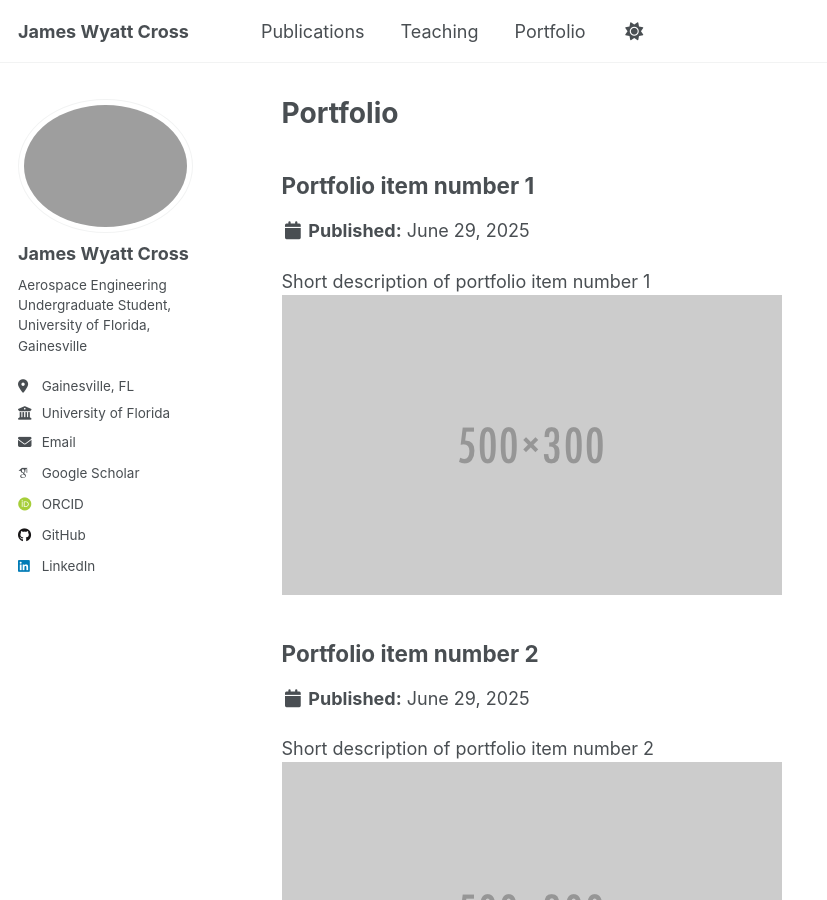
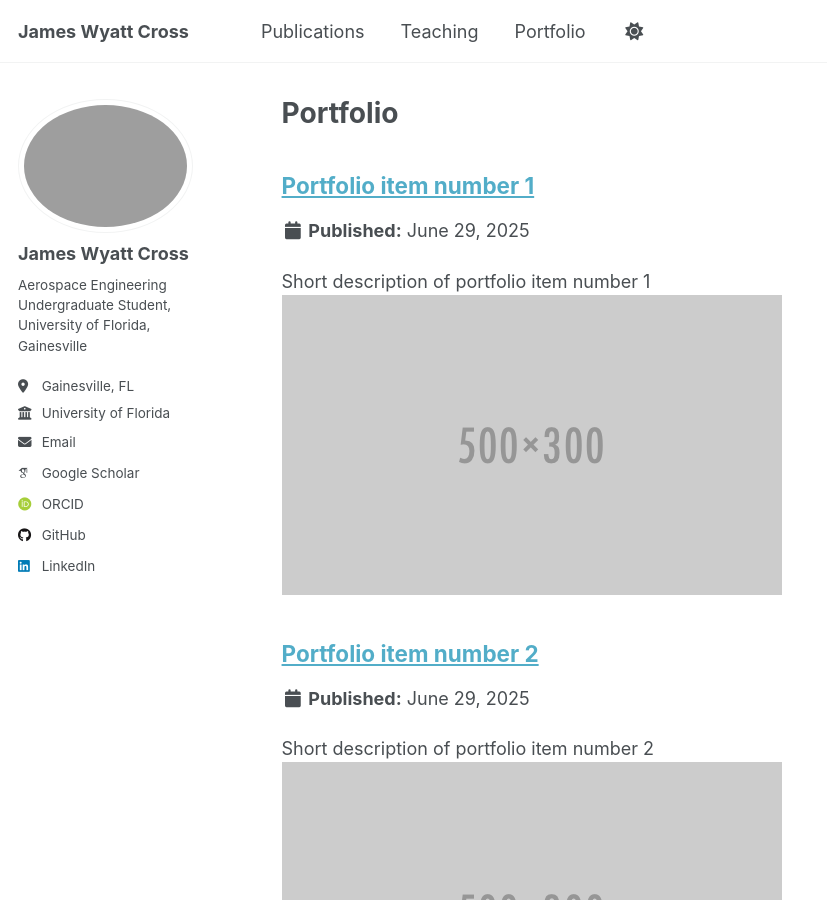
Before and after one commit to JWyattCross/pages, a Jekyll site: the page built from _pages/portfolio.html, in a window 1280 px wide and 900 px high. Shown: the whole window, without its empty margins (0-827 px from the left). Built offline with Jekyll 4.4.1, drawn with Linux system fonts in a browser that asks for light colours; some web fonts are replaced.

Commit message:
link fixes

```diff
--- a/_includes/archive-single.html
+++ b/_includes/archive-single.html
@@ -28,9 +28,9 @@
 
     <h2 class="archive__item-title" itemprop="headline">
       {% if post.link %}
-        <a href="{{ post.link }}">{{ title }}</a>
+        <a href="{{ post.link }}">{{ title }}</a> <a href="{{ base_path }}{{ post.url }}" rel="permalink"><i class="fa fa-link" aria-hidden="true" title="permalink"></i><span class="sr-only">Permalink</span></a>
       {% else %}
-        {{ title }}
+        <a href="{{ base_path }}{{ post.url }}" rel="permalink">{{ title }}</a>
       {% endif %}
     </h2>
 
```
